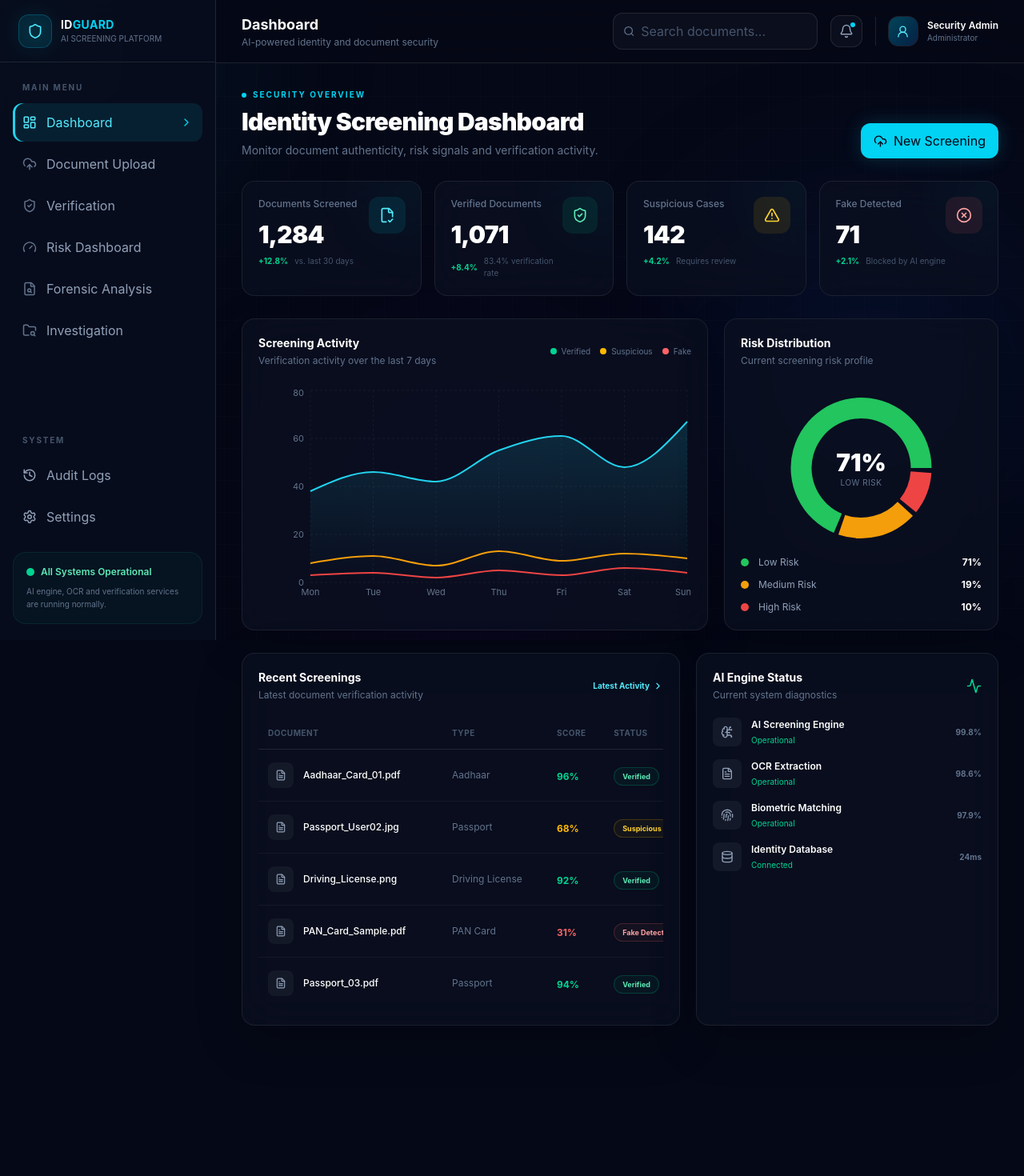
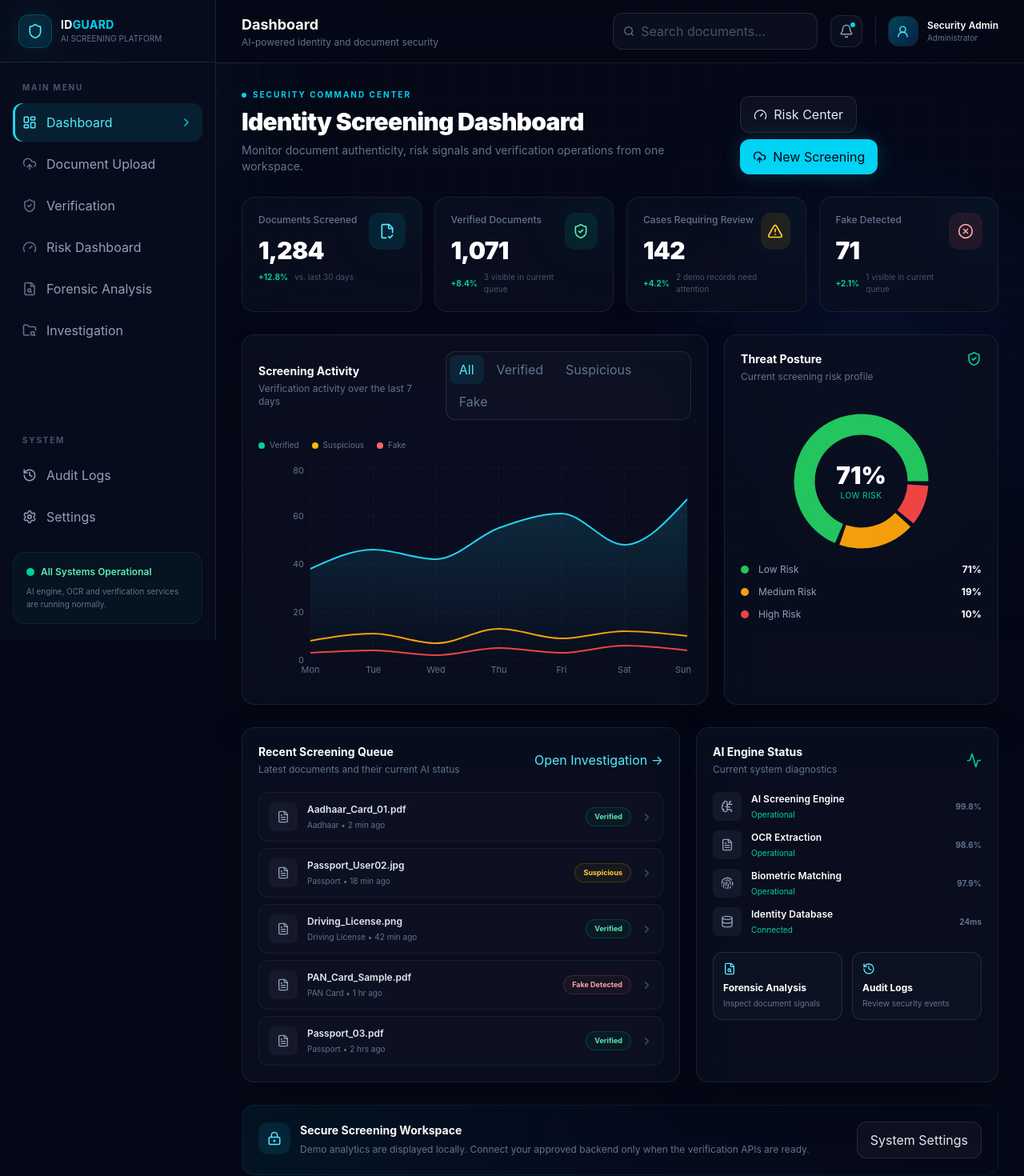
Before and after one commit to svg185/sih-2026, a React (Vite) app: page / in a window 1280 px wide. Shown: the top 1470 px of the page at 80% size. Before the commit the page ends 1314 px from the top, so only its background shows below. Built offline with nearby package versions, Linux system fonts and the light colour scheme.

Commit message:
feat: upgrade dashboard command center

```diff
--- a/src/App.jsx
+++ b/src/App.jsx
@@ -556,13 +556,37 @@ function Header({
 ========================= */
 
 function Dashboard({ navigate, history, scanResult }) {
+  const [activityView, setActivityView] = useState("All");
+
+  const verifiedCount = history.filter((item) => item.status === "Verified").length;
+  const suspiciousCount = history.filter((item) => item.status === "Suspicious").length;
+  const fakeCount = history.filter((item) => item.status === "Fake Detected").length;
+  const reviewCount = suspiciousCount + fakeCount;
+
+  const visibleActivity = activityView === "All"
+    ? activityData
+    : activityData.map((item) => ({
+        ...item,
+        verified: activityView === "Verified" ? item.verified : 0,
+        suspicious: activityView === "Suspicious" ? item.suspicious : 0,
+        fake: activityView === "Fake" ? item.fake : 0,
+      }));
+
   return (
     <div className="mx-auto max-w-[1600px] space-y-7">
       <PageHeading
-        eyebrow="SECURITY OVERVIEW"
+        eyebrow="SECURITY COMMAND CENTER"
         title="Identity Screening Dashboard"
-        description="Monitor document authenticity, risk signals and verification activity."
+        description="Monitor document authenticity, risk signals and verification operations from one workspace."
         action={
+          <div className="flex flex-wrap gap-2">
+            <button
+              onClick={() => navigate("Risk Dashboard")}
+              className="flex items-center gap-2 rounded-xl border border-white/10 bg-white/[0.04] px-4 py-2.5 text-sm font-semibold text-slate-200 transition hover:border-cyan-400/20 hover:bg-cyan-400/[0.06]"
+            >
+              <Gauge size={17} />
+              Risk Center
+            </button>
             <button
               onClick={() => navigate("Document Upload")}
               className="flex items-center gap-2 rounded-xl bg-cyan-400 px-4 py-2.5 text-sm font-bold text-slate-950 shadow-[0_0_25px_rgba(34,211,238,.18)] transition hover:bg-cyan-300"
@@ -570,186 +594,93 @@ function Dashboard({ navigate, history, scanResult }) {
               <UploadCloud size={17} />
               New Screening
             </button>
+          </div>
         }
       />
 
       <div className="grid gap-4 sm:grid-cols-2 xl:grid-cols-4">
-        <StatCard
-          title="Documents Screened"
-          value="1,284"
-          change="+12.8%"
-          icon={FileCheck2}
-          tone="cyan"
-          description="vs. last 30 days"
-        />
-
-        <StatCard
-          title="Verified Documents"
-          value="1,071"
-          change="+8.4%"
-          icon={ShieldCheck}
-          tone="green"
-          description="83.4% verification rate"
-        />
-
-        <StatCard
-          title="Suspicious Cases"
-          value="142"
-          change="+4.2%"
-          icon={AlertTriangle}
-          tone="yellow"
-          description="Requires review"
-        />
-
-        <StatCard
-          title="Fake Detected"
-          value="71"
-          change="+2.1%"
-          icon={XCircle}
-          tone="red"
-          description="Blocked by AI engine"
-        />
+        <StatCard title="Documents Screened" value="1,284" change="+12.8%" icon={FileCheck2} tone="cyan" description="vs. last 30 days" />
+        <StatCard title="Verified Documents" value="1,071" change="+8.4%" icon={ShieldCheck} tone="green" description={`${verifiedCount} visible in current queue`} />
+        <StatCard title="Cases Requiring Review" value="142" change="+4.2%" icon={AlertTriangle} tone="yellow" description={`${reviewCount} demo records need attention`} />
+        <StatCard title="Fake Detected" value="71" change="+2.1%" icon={XCircle} tone="red" description={`${fakeCount} visible in current queue`} />
       </div>
 
       <div className="grid gap-5 xl:grid-cols-[1.7fr_1fr]">
         <Panel>
-          <div className="mb-6 flex items-center justify-between">
+          <div className="mb-6 flex flex-col gap-4 sm:flex-row sm:items-center sm:justify-between">
             <div>
               <p className="text-sm font-bold">Screening Activity</p>
-              <p className="mt-1 text-xs text-slate-500">
-                Verification activity over the last 7 days
-              </p>
-            </div>
-
-            <div className="flex items-center gap-3 text-[10px] text-slate-500">
+              <p className="mt-1 text-xs text-slate-500">Verification activity over the last 7 days</p>
+            </div>
+            <div className="flex flex-wrap gap-1 rounded-xl border border-white/10 bg-white/[0.02] p-1">
+              {["All", "Verified", "Suspicious", "Fake"].map((item) => (
+                <button
+                  key={item}
+                  onClick={() => setActivityView(item)}
+                  className={`rounded-lg px-3 py-1.5 text-[10px] font-bold transition ${activityView === item ? "bg-cyan-400/10 text-cyan-300" : "text-slate-500 hover:text-white"}`}
+                >
+                  {item}
+                </button>
+              ))}
+            </div>
+          </div>
+
+          <div className="mb-4 flex flex-wrap items-center gap-4 text-[10px] text-slate-500">
             <LegendDot color="bg-emerald-400" label="Verified" />
             <LegendDot color="bg-amber-400" label="Suspicious" />
             <LegendDot color="bg-red-400" label="Fake" />
           </div>
-          </div>
 
           <div className="h-[280px]">
             <ResponsiveContainer width="100%" height="100%">
-              <AreaChart data={activityData}>
+              <AreaChart data={visibleActivity}>
                 <defs>
-                  <linearGradient id="verifiedGradient" x1="0" y1="0" x2="0" y2="1">
+                  <linearGradient id="verifiedGradientDashboard" x1="0" y1="0" x2="0" y2="1">
                     <stop offset="0%" stopColor="#22d3ee" stopOpacity={0.25} />
                     <stop offset="100%" stopColor="#22d3ee" stopOpacity={0} />
                   </linearGradient>
                 </defs>
-
-                <CartesianGrid
-                  strokeDasharray="3 3"
-                  stroke="rgba(255,255,255,.05)"
-                />
-
-                <XAxis
-                  dataKey="day"
-                  tick={{ fill: "#64748b", fontSize: 11 }}
-                  axisLine={false}
-                  tickLine={false}
-                />
-
-                <YAxis
-                  tick={{ fill: "#64748b", fontSize: 11 }}
-                  axisLine={false}
-                  tickLine={false}
-                />
-
-                <Tooltip
-                  contentStyle={{
-                    background: "#0b1224",
-                    border: "1px solid rgba(255,255,255,.1)",
-                    borderRadius: 12,
-                    color: "#fff",
-                    fontSize: 12,
-                  }}
-                />
-
-                <Area
-                  type="monotone"
-                  dataKey="verified"
-                  stroke="#22d3ee"
-                  strokeWidth={2}
-                  fill="url(#verifiedGradient)"
-                />
-
-                <Area
-                  type="monotone"
-                  dataKey="suspicious"
-                  stroke="#f59e0b"
-                  strokeWidth={2}
-                  fill="transparent"
-                />
-
-                <Area
-                  type="monotone"
-                  dataKey="fake"
-                  stroke="#ef4444"
-                  strokeWidth={2}
-                  fill="transparent"
-                />
+                <CartesianGrid strokeDasharray="3 3" stroke="rgba(255,255,255,.05)" />
+                <XAxis dataKey="day" tick={{ fill: "#64748b", fontSize: 11 }} axisLine={false} tickLine={false} />
+                <YAxis tick={{ fill: "#64748b", fontSize: 11 }} axisLine={false} tickLine={false} />
+                <Tooltip contentStyle={{ background: "#0b1224", border: "1px solid rgba(255,255,255,.1)", borderRadius: 12, color: "#fff", fontSize: 12 }} />
+                <Area type="monotone" dataKey="verified" stroke="#22d3ee" strokeWidth={2} fill="url(#verifiedGradientDashboard)" />
+                <Area type="monotone" dataKey="suspicious" stroke="#f59e0b" strokeWidth={2} fill="transparent" />
+                <Area type="monotone" dataKey="fake" stroke="#ef4444" strokeWidth={2} fill="transparent" />
               </AreaChart>
             </ResponsiveContainer>
           </div>
         </Panel>
 
         <Panel>
-          <div className="mb-4">
-            <p className="text-sm font-bold">Risk Distribution</p>
-            <p className="mt-1 text-xs text-slate-500">
-              Current screening risk profile
-            </p>
-          </div>
-
-          <div className="relative h-[220px]">
+          <div className="mb-5 flex items-start justify-between">
+            <div>
+              <p className="text-sm font-bold">Threat Posture</p>
+              <p className="mt-1 text-xs text-slate-500">Current screening risk profile</p>
+            </div>
+            <ShieldCheck className="text-emerald-400" size={19} />
+          </div>
+
+          <div className="relative h-[205px]">
             <ResponsiveContainer width="100%" height="100%">
               <PieChart>
-                <Pie
-                  data={riskData}
-                  dataKey="value"
-                  nameKey="name"
-                  innerRadius={62}
-                  outerRadius={88}
-                  paddingAngle={4}
-                  stroke="none"
-                >
-                  {riskData.map((_, index) => (
-                    <Cell key={index} fill={COLORS[index]} />
-                  ))}
+                <Pie data={riskData} dataKey="value" nameKey="name" innerRadius={58} outerRadius={84} paddingAngle={4} stroke="none">
+                  {riskData.map((_, index) => <Cell key={index} fill={COLORS[index]} />)}
                 </Pie>
-
-                <Tooltip
-                  contentStyle={{
-                    background: "#0b1224",
-                    border: "1px solid rgba(255,255,255,.1)",
-                    borderRadius: 12,
-                    fontSize: 12,
-                  }}
-                />
+                <Tooltip contentStyle={{ background: "#0b1224", border: "1px solid rgba(255,255,255,.1)", borderRadius: 12, fontSize: 12 }} />
               </PieChart>
             </ResponsiveContainer>
-
             <div className="pointer-events-none absolute inset-0 flex flex-col items-center justify-center">
               <span className="text-3xl font-black">71%</span>
-              <span className="text-[10px] uppercase tracking-wider text-slate-500">
-                Low Risk
-              </span>
+              <span className="text-[10px] uppercase tracking-wider text-emerald-400">Low Risk</span>
             </div>
           </div>
 
           <div className="space-y-3">
             {riskData.map((item, index) => (
               <div key={item.name} className="flex items-center gap-3">
-                <span
-                  className="h-2.5 w-2.5 rounded-full"
-                  style={{ background: COLORS[index] }}
-                />
-
-                <span className="flex-1 text-xs text-slate-400">
-                  {item.name}
-                </span>
-
+                <span className="h-2.5 w-2.5 rounded-full" style={{ background: COLORS[index] }} />
+                <span className="flex-1 text-xs text-slate-400">{item.name}</span>
                 <span className="text-xs font-bold">{item.value}%</span>
               </div>
             ))}
@@ -758,70 +689,94 @@ function Dashboard({ navigate, history, scanResult }) {
       </div>
 
       <div className="grid gap-5 xl:grid-cols-[1.45fr_1fr]">
-        <RecentScreenings history={history} />
-
         <Panel>
           <div className="mb-5 flex items-center justify-between">
             <div>
+              <p className="text-sm font-bold">Recent Screening Queue</p>
+              <p className="mt-1 text-xs text-slate-500">Latest documents and their current AI status</p>
+            </div>
+            <button onClick={() => navigate("Investigation")} className="text-[11px] font-bold text-cyan-300 hover:text-cyan-200">
+              Open Investigation →
+            </button>
+          </div>
+
+          <div className="space-y-2">
+            {history.slice(0, 5).map((item) => (
+              <button
+                key={item.id}
+                onClick={() => navigate(item.status === "Verified" ? "Verification" : "Investigation")}
+                className="flex w-full items-center gap-3 rounded-xl border border-white/[0.06] bg-white/[0.015] p-3 text-left transition hover:border-cyan-400/15 hover:bg-cyan-400/[0.03]"
+              >
+                <div className="flex h-9 w-9 shrink-0 items-center justify-center rounded-lg bg-white/[0.04]">
+                  <FileText size={16} className="text-slate-400" />
+                </div>
+                <div className="min-w-0 flex-1">
+                  <p className="truncate text-xs font-semibold text-slate-200">{item.file}</p>
+                  <p className="mt-1 text-[10px] text-slate-500">{item.type} • {item.time}</p>
+                </div>
+                <StatusBadge status={item.status} />
+                <ChevronRight size={15} className="shrink-0 text-slate-600" />
+              </button>
+            ))}
+          </div>
+        </Panel>
+
+        <Panel>
+          <div className="mb-5 flex items-center justify-between">
+            <div>
               <p className="text-sm font-bold">AI Engine Status</p>
-              <p className="mt-1 text-xs text-slate-500">
-                Current system diagnostics
-              </p>
-            </div>
-
+              <p className="mt-1 text-xs text-slate-500">Current system diagnostics</p>
+            </div>
             <Activity className="text-emerald-400" size={19} />
           </div>
-
-          <div className="space-y-4">
-            <SystemStatus
-              icon={BrainCircuit}
-              name="AI Screening Engine"
-              status="Operational"
-              value="99.8%"
-            />
-
-            <SystemStatus
-              icon={FileText}
-              name="OCR Extraction"
-              status="Operational"
-              value="98.6%"
-            />
-
-            <SystemStatus
-              icon={Fingerprint}
-              name="Biometric Matching"
-              status="Operational"
-              value="97.9%"
-            />
-
-            <SystemStatus
-              icon={Database}
-              name="Identity Database"
-              status="Connected"
-              value="24ms"
-            />
-          </div>
-
+          <div className="space-y-3">
+            <SystemStatus icon={BrainCircuit} name="AI Screening Engine" status="Operational" value="99.8%" />
+            <SystemStatus icon={FileText} name="OCR Extraction" status="Operational" value="98.6%" />
+            <SystemStatus icon={Fingerprint} name="Biometric Matching" status="Operational" value="97.9%" />
+            <SystemStatus icon={Database} name="Identity Database" status="Connected" value="24ms" />
+          </div>
+          <div className="mt-5 grid grid-cols-2 gap-3">
+            <button onClick={() => navigate("Forensic Analysis")} className="rounded-xl border border-white/10 bg-white/[0.025] p-3 text-left transition hover:border-cyan-400/20">
+              <FileSearch size={16} className="text-cyan-300" />
+              <p className="mt-2 text-xs font-bold">Forensic Analysis</p>
+              <p className="mt-1 text-[10px] text-slate-500">Inspect document signals</p>
+            </button>
+            <button onClick={() => navigate("Audit Logs")} className="rounded-xl border border-white/10 bg-white/[0.025] p-3 text-left transition hover:border-cyan-400/20">
+              <History size={16} className="text-cyan-300" />
+              <p className="mt-2 text-xs font-bold">Audit Logs</p>
+              <p className="mt-1 text-[10px] text-slate-500">Review security events</p>
+            </button>
+          </div>
           {scanResult && (
-            <div className="mt-5 rounded-xl border border-cyan-400/10 bg-cyan-400/[0.04] p-4">
+            <div className="mt-4 rounded-xl border border-cyan-400/10 bg-cyan-400/[0.04] p-4">
               <div className="flex items-center gap-2 text-cyan-300">
                 <Sparkles size={16} />
-                <span className="text-xs font-bold">
-                  Latest Screening Result
-                </span>
-              </div>
-
-              <div className="mt-2 flex items-center justify-between">
-                <span className="truncate text-xs text-slate-400">
-                  {scanResult.extractedData.documentType}
-                </span>
-                <span className="font-bold text-emerald-400">
-                  {scanResult.score}%
-                </span>
+                <span className="text-xs font-bold">Latest Screening Result</span>
+              </div>
+              <div className="mt-2 flex items-center justify-between gap-3">
+                <span className="truncate text-xs text-slate-400">{scanResult.extractedData.documentType}</span>
+                <span className="font-bold text-emerald-400">{scanResult.score}%</span>
               </div>
             </div>
           )}
         </Panel>
+      </div>
+
+      <div className="rounded-2xl border border-cyan-400/10 bg-gradient-to-r from-cyan-400/[0.06] via-blue-500/[0.03] to-transparent p-5">
+        <div className="flex flex-col gap-4 md:flex-row md:items-center md:justify-between">
+          <div className="flex items-start gap-3">
+            <div className="flex h-10 w-10 shrink-0 items-center justify-center rounded-xl bg-cyan-400/10">
+              <LockKeyhole size={18} className="text-cyan-300" />
+            </div>
+            <div>
+              <p className="text-sm font-bold">Secure Screening Workspace</p>
+              <p className="mt-1 text-xs leading-5 text-slate-500">Demo analytics are displayed locally. Connect your approved backend only when the verification APIs are ready.</p>
+            </div>
+          </div>
+          <button onClick={() => navigate("Settings")} className="shrink-0 rounded-xl border border-white/10 bg-white/[0.04] px-4 py-2.5 text-xs font-bold text-slate-200 hover:bg-white/[0.07]">
+            System Settings
+          </button>
+        </div>
       </div>
     </div>
   );
```
Lines whose indentation alone changed are shown as unchanged.
